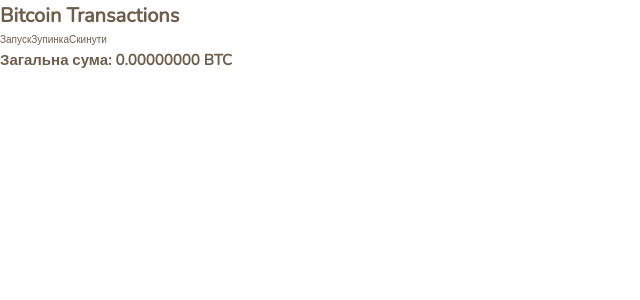
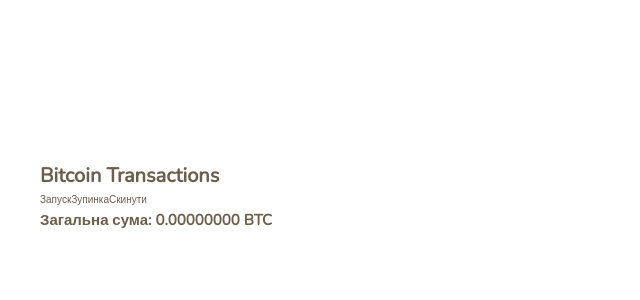
Before and after one commit to Andrrii/dotcode-task-2, a React (Vite) app: page / in a window 1280 px wide. Shown: the top 300 px of the page, without its empty margins (0-640 px from the left). Built offline with nearby package versions, Linux system fonts and the light colour scheme.

Commit message:
feat: initial styles for TransactionsMonitor

```diff
--- /dev/null
+++ b/src/TransactionsMonitor.module.css
@@ -0,0 +1,4 @@
+.transactions-monitor {
+  max-width: 120rem;
+  margin: 20vh auto;
+}
--- a/src/TransactionsMonitor.tsx
+++ b/src/TransactionsMonitor.tsx
@@ -2,6 +2,7 @@
 import useWS from "./useWS";
 import {WSMessage, SavedTransactionInfo} from "./types";
 import TransactionsInfo from "./TransactionsInfo";
+import cls from "./TransactionsMonitor.module.css";
 
 function TransactionsMonitor() {
   const [transactions, setTransactions] = useState<SavedTransactionInfo[]>([]);
@@ -31,7 +32,7 @@
   };
 
   return (
-    <div>
+    <main className={cls["transactions-monitor"]}>
       <h1>Bitcoin Transactions</h1>
       <div>
         <button
@@ -47,7 +48,7 @@
       </div>
       <h2>Загальна сума: {totalAmount.toFixed(8)} BTC</h2>
       <TransactionsInfo transactions={transactions} />
-    </div>
+    </main>
   );
 }
 
--- a/src/index.css
+++ b/src/index.css
@@ -45,3 +45,7 @@
 button {
   all: unset;
 }
+
+#root {
+  min-height: 100vh;
+}
```
